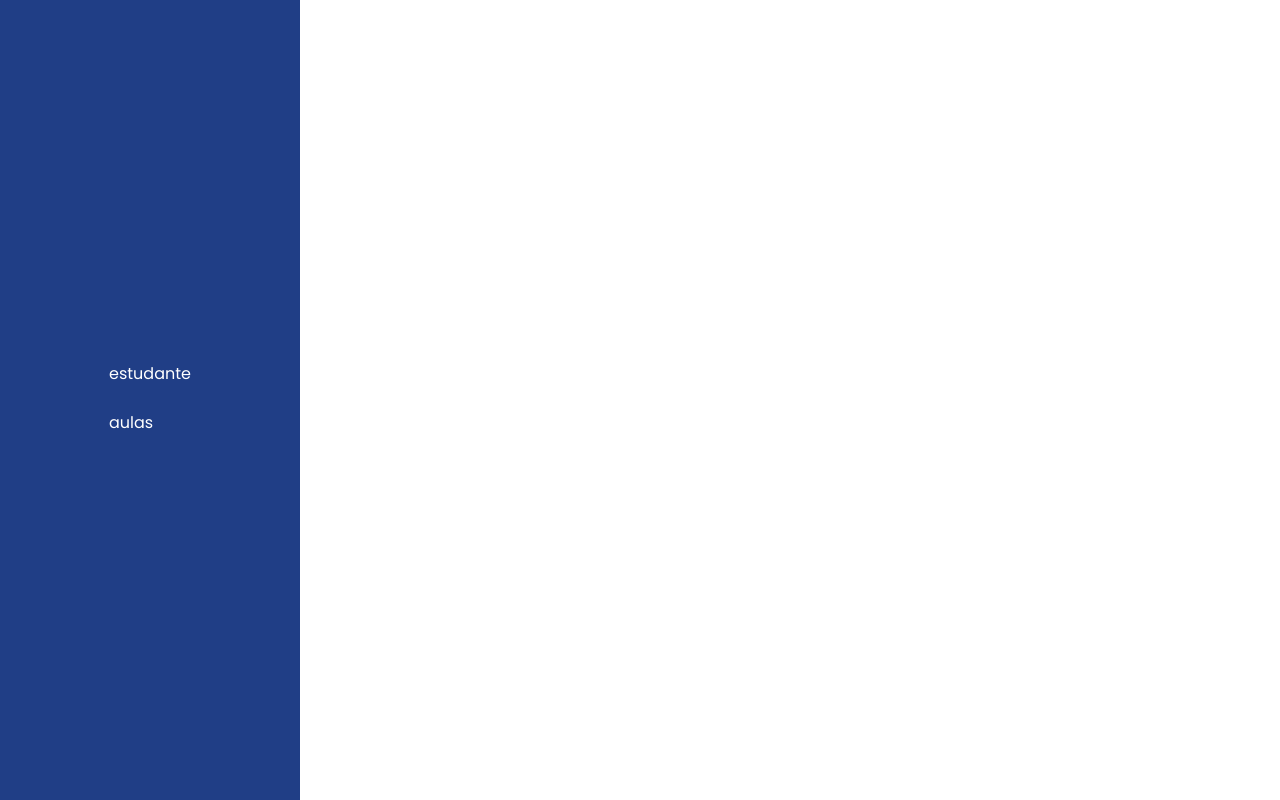
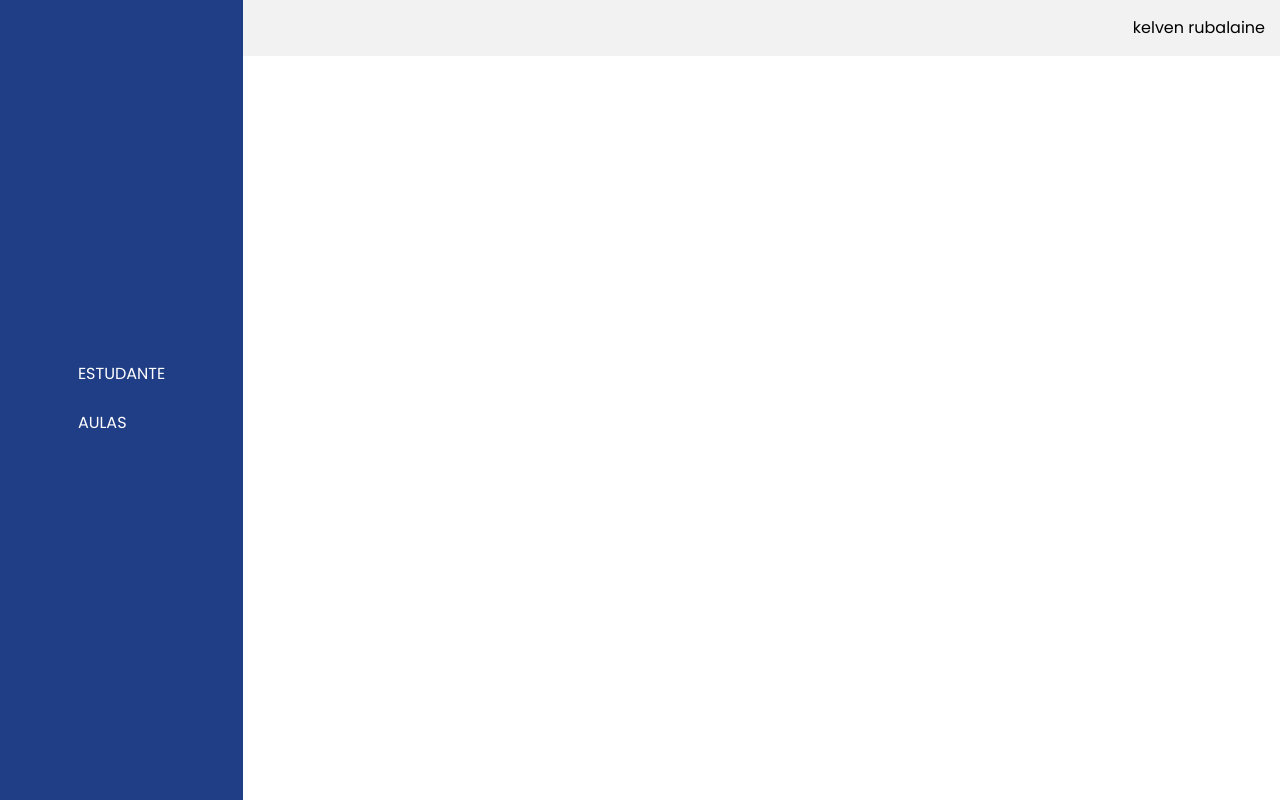
Before and after one commit to Rubalaine/siif-app, a React (Create React App) app: page / in a window 1280 px wide. Built offline with nearby package versions, Linux system fonts and the light colour scheme.

Commit message:
almost notinng changed

```diff
--- /dev/null
+++ b/src/components/Layout/MainSide.jsx
@@ -0,0 +1,15 @@
+import React from "react";
+import styled from "styled-components";
+import TopBar from "./TopBar";
+const Side = styled.div`
+  width: 100%;
+`;
+const MainSide = () => {
+  return (
+    <Side>
+      <TopBar username="kelven rubalaine"></TopBar>
+    </Side>
+  );
+};
+
+export default MainSide;
--- a/src/components/Layout/Sidebar.jsx
+++ b/src/components/Layout/Sidebar.jsx
@@ -23,6 +23,7 @@ const Lnk = styled(Link)`
   text-decoration: none;
   color: white;
   padding: 0.5rem 1rem;
+  text-transform: uppercase;
   transition: all 0.3s;
   &:hover {
     border-color: white;
--- /dev/null
+++ b/src/components/Layout/TopBar.jsx
@@ -0,0 +1,24 @@
+import React from "react";
+import styled from "styled-components";
+
+const Top = styled.div`
+  width: 100%;
+  background-color: #f2f2f2;
+  padding: 1.5rem;
+  display: flex;
+`;
+const User = styled.p`
+  margin-left: auto;
+  color: black;
+  font-size: 1.6rem;
+  font-weight: 500;
+`;
+const TopBar = ({ username }) => {
+  return (
+    <Top>
+      <User>{username}</User>
+    </Top>
+  );
+};
+
+export default TopBar;
--- a/src/pages/Home.jsx
+++ b/src/pages/Home.jsx
@@ -1,4 +1,5 @@
 import React from "react";
+import MainSide from "../components/Layout/MainSide";
 import Sidebar from "../components/Layout/Sidebar";
 import AppWrapper from "../components/Wrappers/AppWrapper";
 
@@ -6,6 +7,7 @@ const Home = () => {
   return (
     <AppWrapper>
       <Sidebar />
+      <MainSide />
     </AppWrapper>
   );
 };
```
